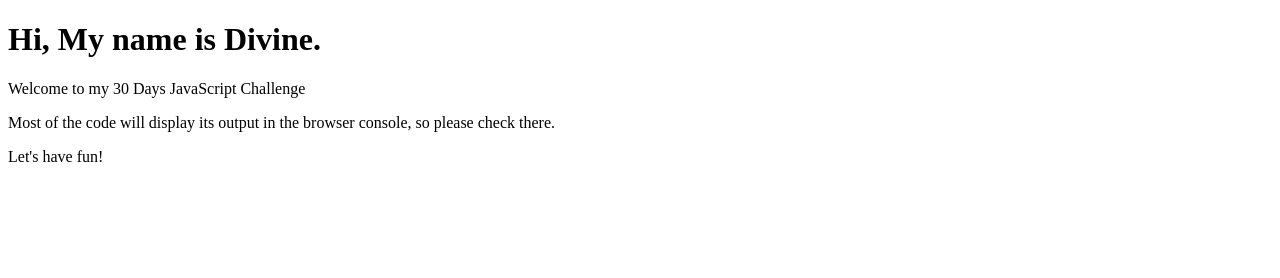
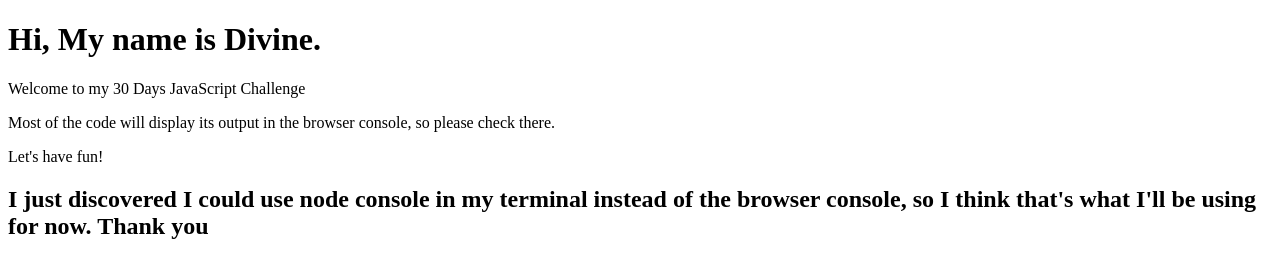
Before and after one commit to dpkreativ/js-challenge, a plain HTML site: page index.html in a window 1280 px wide. Drawn offline with Linux system fonts and the light colour scheme.

Commit message:
discovered node console

```diff
--- a/index.html
+++ b/index.html
@@ -13,6 +13,11 @@
       check there.
     </p>
     <p>Let's have fun!</p>
+
+    <h2>
+      I just discovered I could use node console in my terminal instead of the
+      browser console, so I think that's what I'll be using for now. Thank you
+    </h2>
   </body>
 
   <!-- ========= All JavaScript source files for this project ========= -->
@@ -35,5 +40,5 @@
   <!-- <script src="./Day-05/main.js"></script> -->
 
   <!-- === Day 6 === -->
-  <script src="./Day-06/main.js"></script>
+  <!-- <script src="./Day-06/main.js"></script> -->
 </html>
```
